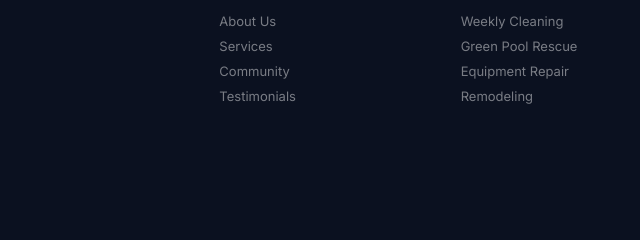
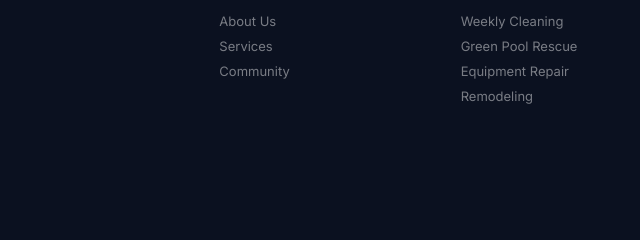
Before and after one commit to Poolplus-app/Poolplus-Landing, a plain HTML site: page index.html in a window 1280 px wide. Shown: the part 4378-4618 px from the top of the page, 300-940 px from the left. Drawn offline with nearby package versions, Linux system fonts and the light colour scheme; no server answers.

Commit message:
Quita el enlace Testimonials del pie, que no llevaba a ningun lado

```diff
--- a/index.html
+++ b/index.html
@@ -872,7 +872,6 @@ async function submitSubscription(){
         <a href="#">About Us</a>
         <a href="#">Services</a>
         <a href="#">Community</a>
-        <a href="#">Testimonials</a>
       </div>
       <div class="footer-col">
         <h4>Services</h4>
```
